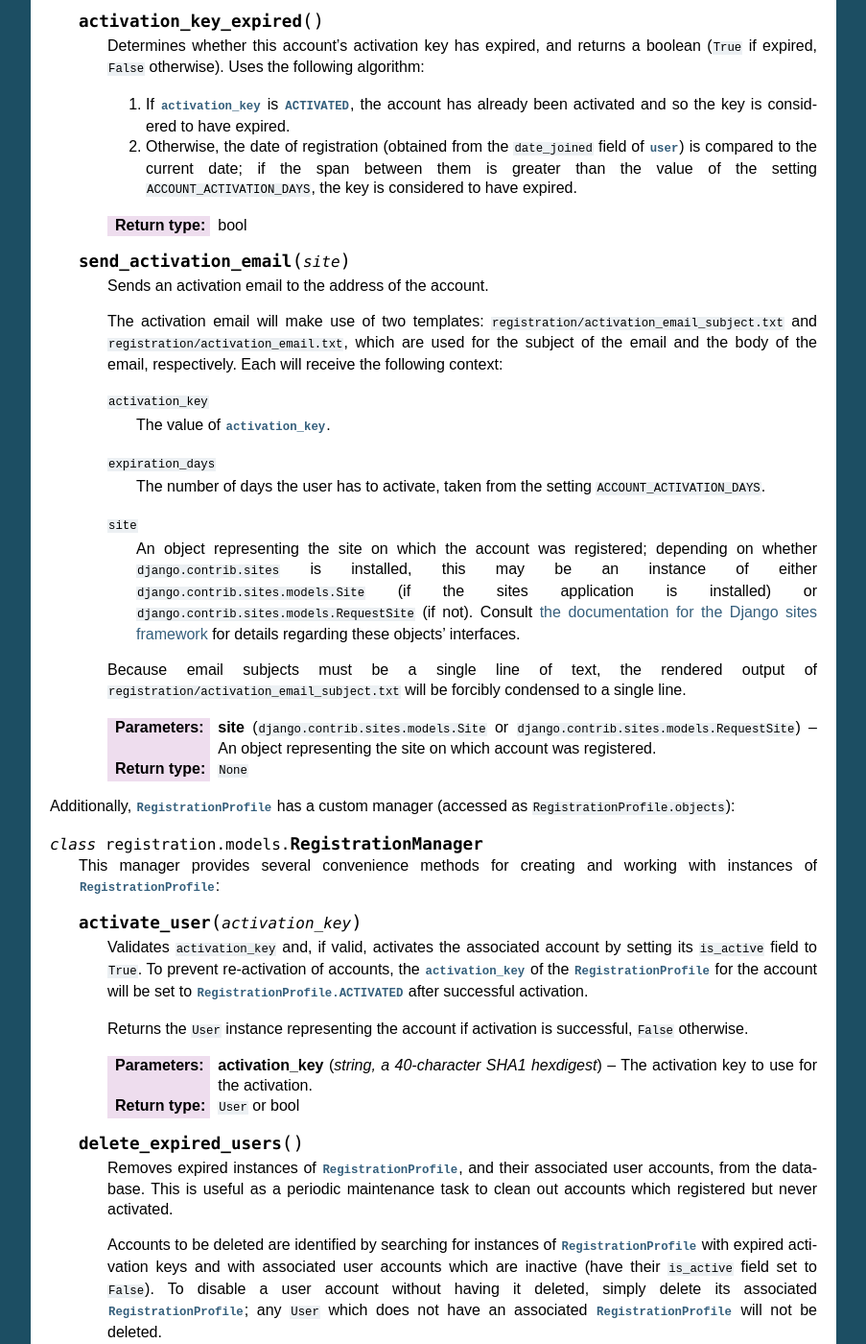
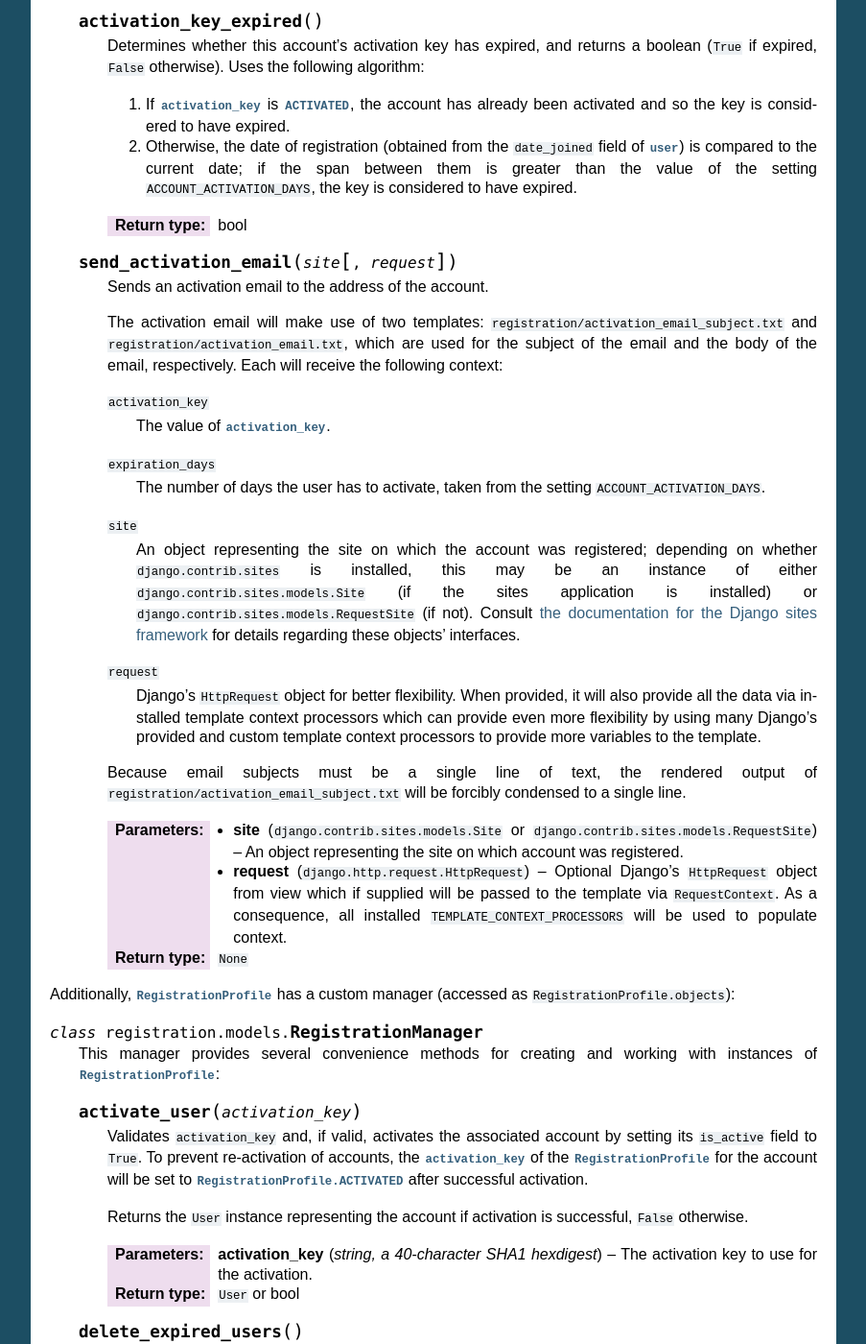
Before and after one commit to macropin/django-registration, a Sphinx documentation site: the page built from docs/default-backend.rst, in a window 1280 px wide and 1400 px high, scrolled down 1434 px. Shown: the whole window at 96% size, without its empty margins (198-1101 px from the left). Built offline with Sphinx 7.4.7, drawn with Linux system fonts in a browser that asks for light colours; some of the changed text lies outside the part shown.

Commit message:
better docs

```diff
--- a/docs/default-backend.rst
+++ b/docs/default-backend.rst
@@ -124,7 +124,7 @@ the database, using the following model:
 
       :rtype: bool
 
-   .. method:: send_activation_email(site)
+   .. method:: send_activation_email(site[, request])
 
       Sends an activation email to the address of the account.
 
@@ -153,6 +153,14 @@ the database, using the following model:
           <http://docs.djangoproject.com/en/dev/ref/contrib/sites/>`_
           for details regarding these objects' interfaces.
 
+      ``request``
+          Django's ``HttpRequest`` object for better flexibility.
+          When provided, it will also provide all the data via
+          installed template context processors which can provide
+          even more flexibility by using many Django's provided
+          and custom template context processors to provide more
+          variables to the template.
+
       Because email subjects must be a single line of text, the
       rendered output of ``registration/activation_email_subject.txt``
       will be forcibly condensed to a single line.
@@ -161,6 +169,12 @@ the database, using the following model:
          was registered.
       :type site: ``django.contrib.sites.models.Site`` or
         ``django.contrib.sites.models.RequestSite``
+      :param request: Optional Django's ``HttpRequest`` object
+         from view which if supplied will be passed to the template
+         via ``RequestContext``. As a consequence, all installed
+         ``TEMPLATE_CONTEXT_PROCESSORS`` will be used to populate
+         context.
+      :type request: ``django.http.request.HttpRequest``
       :rtype: ``None``
 
 
@@ -212,7 +226,7 @@ Additionally, :class:`RegistrationProfile` has a custom manager
 
       :rtype: ``None``
 
-   .. method:: create_inactive_user(username, email, password, site[, send_email])
+   .. method:: create_inactive_user(username, email, password, site[, send_email, request])
 
       Creates a new, inactive user account and an associated instance
       of :class:`RegistrationProfile`, sends the activation email and
@@ -234,6 +248,12 @@ Additionally, :class:`RegistrationProfile` has a custom manager
          ``False``, no email will be sent (but the account will still
          be inactive)
       :type send_email: bool
+      :param request: If ``send_email`` parameter is ``True``
+         and if ``request`` is supplied, it will be passed to the
+         email templates for better flexibility.
+         Please take a look at the sample email templates
+         for better explanation how it can be used.
+      :type request: ``django.http.request.HttpRequest``
       :rtype: ``User``
 
    .. method:: create_profile(user)
```
Also changed, not shown: 3 other files.
